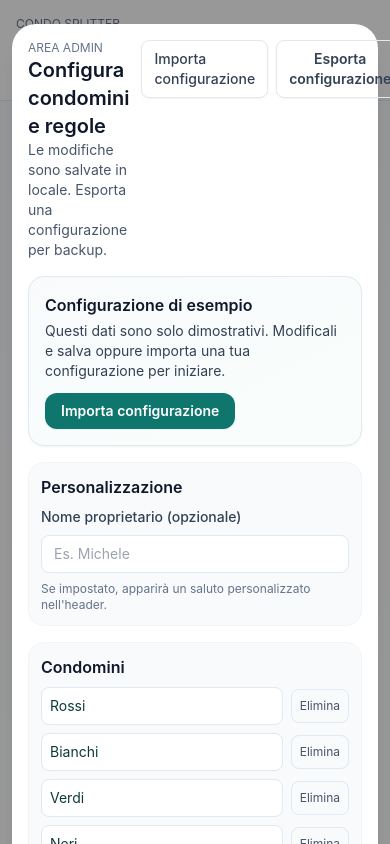
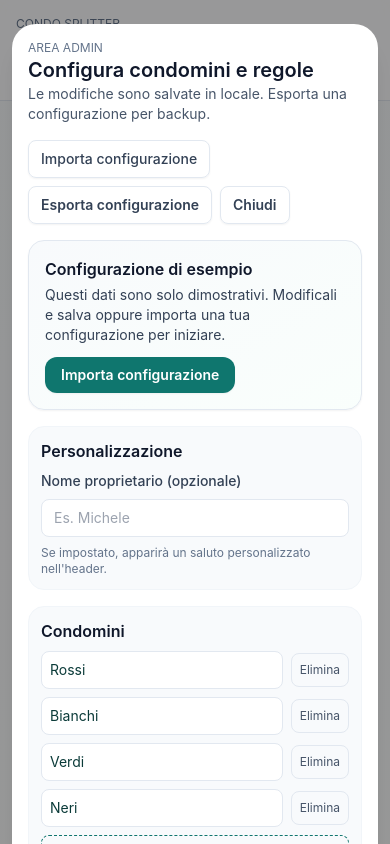
Before and after one commit to MicheleCarb/condo-splitter, a React (Vite) app: page / in a window 390 px wide. Both pictures are taken after a click on the button "Configura da zero". Shown: the top 844 px of the page. Built offline with nearby package versions, Linux system fonts and the light colour scheme.

Commit message:
Refactor AdminPanel layout for improved responsiveness and user experience. Adjust flex properties for better alignment and spacing of elements, ensuring a mobile-first design approach. Maintain high contrast and large tap targets for accessibility.

```diff
--- a/src/components/AdminPanel.tsx
+++ b/src/components/AdminPanel.tsx
@@ -312,7 +312,7 @@ export function AdminPanel({ config, isExampleConfig, onSave, onImport, onClose
   return (
     <div className="fixed inset-0 z-40 overflow-y-auto bg-black/40 px-3 py-6">
       <div className="mx-auto max-w-5xl space-y-4 rounded-3xl bg-white p-4 shadow-xl">
-        <div className="flex items-start justify-between gap-3">
+        <div className="flex flex-col gap-4 md:flex-row md:items-start md:justify-between">
           <div>
             <p className="text-xs uppercase text-slate-500">Area Admin</p>
             <h2 className="text-xl font-semibold text-slate-900">Configura condomini e regole</h2>
@@ -320,8 +320,8 @@ export function AdminPanel({ config, isExampleConfig, onSave, onImport, onClose
               Le modifiche sono salvate in locale. Esporta una configurazione per backup.
             </p>
           </div>
-          <div className="flex items-center gap-2">
-            <label className="cursor-pointer rounded-lg border border-slate-200 px-3 py-2 text-sm font-medium text-slate-700 shadow-sm hover:bg-slate-50">
+          <div className="flex flex-wrap items-center gap-2">
+            <label className="cursor-pointer rounded-lg border border-slate-200 px-3 py-2 text-sm font-medium text-slate-700 shadow-sm hover:bg-slate-50 whitespace-nowrap">
               Importa configurazione
               <input type="file" accept="application/json" className="hidden" onChange={onFileSelected} />
             </label>
@@ -336,14 +336,14 @@ export function AdminPanel({ config, isExampleConfig, onSave, onImport, onClose
                 a.click()
                 URL.revokeObjectURL(url)
               }}
-              className="rounded-lg border border-slate-200 px-3 py-2 text-sm font-semibold text-slate-700 shadow-sm hover:bg-slate-50"
+              className="rounded-lg border border-slate-200 px-3 py-2 text-sm font-semibold text-slate-700 shadow-sm hover:bg-slate-50 whitespace-nowrap"
             >
               Esporta configurazione
             </button>
             <button
               type="button"
               onClick={onClose}
-              className="rounded-lg border border-slate-200 px-3 py-2 text-sm font-semibold text-slate-700 shadow-sm hover:bg-slate-50"
+              className="rounded-lg border border-slate-200 px-3 py-2 text-sm font-semibold text-slate-700 shadow-sm hover:bg-slate-50 whitespace-nowrap"
             >
               Chiudi
             </button>
@@ -695,7 +695,7 @@ export function AdminPanel({ config, isExampleConfig, onSave, onImport, onClose
           </div>
         </section>
 
-        <div className="flex justify-between">
+        <div className="flex flex-col gap-4 md:flex-row md:justify-between">
           <div className="text-xs text-slate-600">
             <p>Salvataggio in locale. Esporta configurazione per backup o per importarla altrove.</p>
             <p>Modifiche alle tabelle richiedono doppia conferma.</p>
@@ -704,14 +704,14 @@ export function AdminPanel({ config, isExampleConfig, onSave, onImport, onClose
             <button
               type="button"
               onClick={handleSave}
-              className="rounded-xl bg-brand px-4 py-2 text-sm font-semibold text-white shadow hover:bg-brand/90"
+              className="rounded-xl bg-brand px-4 py-2 text-sm font-semibold text-white shadow hover:bg-brand/90 whitespace-nowrap"
             >
               Salva configurazione
             </button>
             <button
               type="button"
               onClick={onClose}
-              className="rounded-xl border border-slate-200 px-4 py-2 text-sm font-semibold text-slate-700 hover:bg-slate-50"
+              className="rounded-xl border border-slate-200 px-4 py-2 text-sm font-semibold text-slate-700 hover:bg-slate-50 whitespace-nowrap"
             >
               Annulla
             </button>
```
